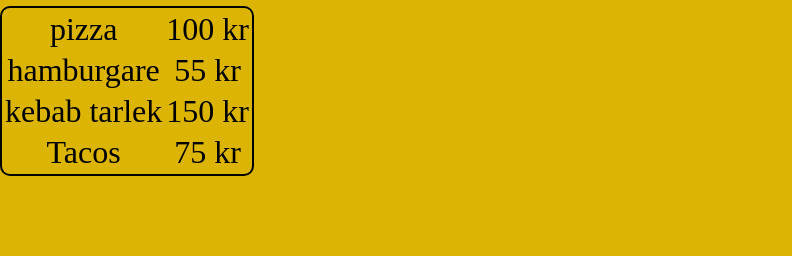
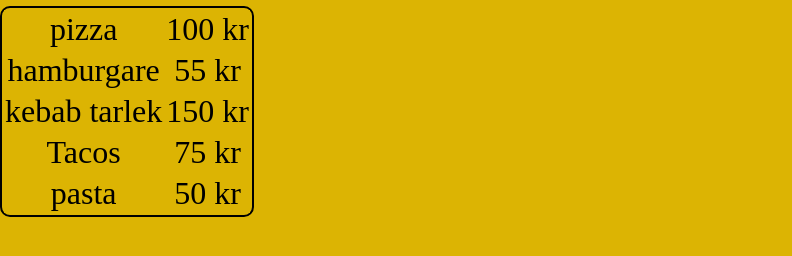
Before and after one commit to OmarMWW/resturang, a plain HTML site: page index.html in a window 1280 px wide. Shown: the part 78-334 px from the top of the page, without its empty margins (0-792 px from the left). Drawn offline with Linux system fonts and the light colour scheme.

Commit message:
Update index.html

```diff
--- a/index.html
+++ b/index.html
@@ -27,6 +27,10 @@
                 <td>Tacos</td>
                 <td>75 kr</td>
             </tr>
+            <tr>
+                <td>pasta</td>
+                <td>50 kr</td>
+            </tr>
         </thead>
     </table>
 </body>
```
